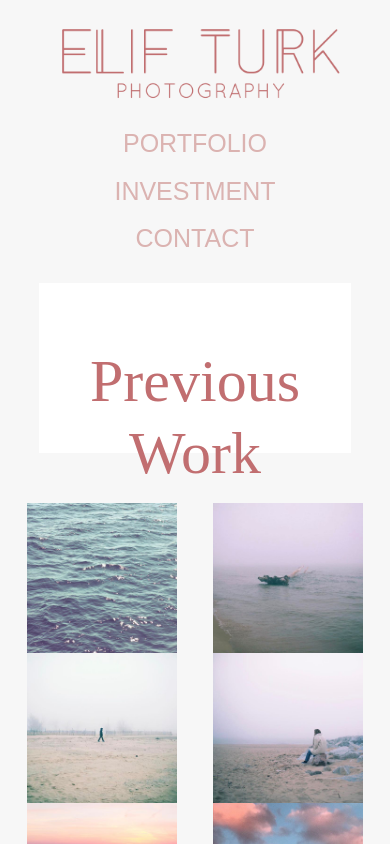
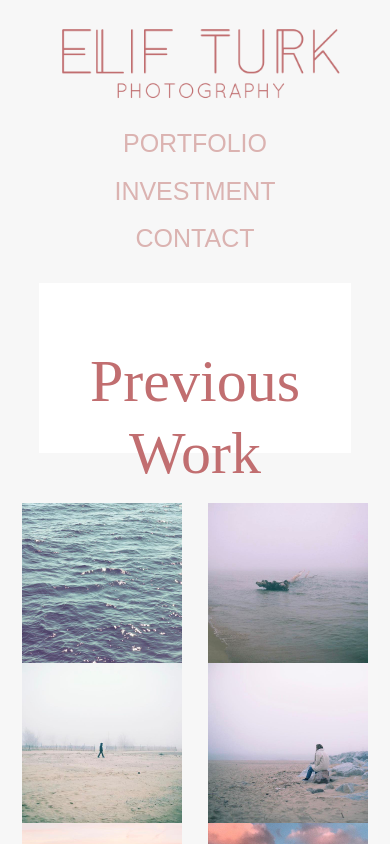
Before and after one commit to KHollobaugh/photography-website, a React (Create React App) app: page /portfolio in a window 390 px wide. Shown: the top 844 px of the page. Built offline with nearby package versions, Linux system fonts and the light colour scheme; a web font is replaced by a local one.

Commit message:
photo sizing 2

```diff
--- a/src/css/index.css
+++ b/src/css/index.css
@@ -925,7 +925,7 @@ table {
 }
 @media (max-width: 500px) {
   .photo-section .photo {
-    height: 150px;
+    height: 160px;
     width: auto;
     margin: 0 auto;
   }
--- a/src/less/portfolio.less
+++ b/src/less/portfolio.less
@@ -68,7 +68,7 @@ img {
         margin: 0 auto;
     }
     @media @phone {
-        height: 150px;
+        height: 160px;
         width: auto;
         margin: 0 auto;
     }
```
